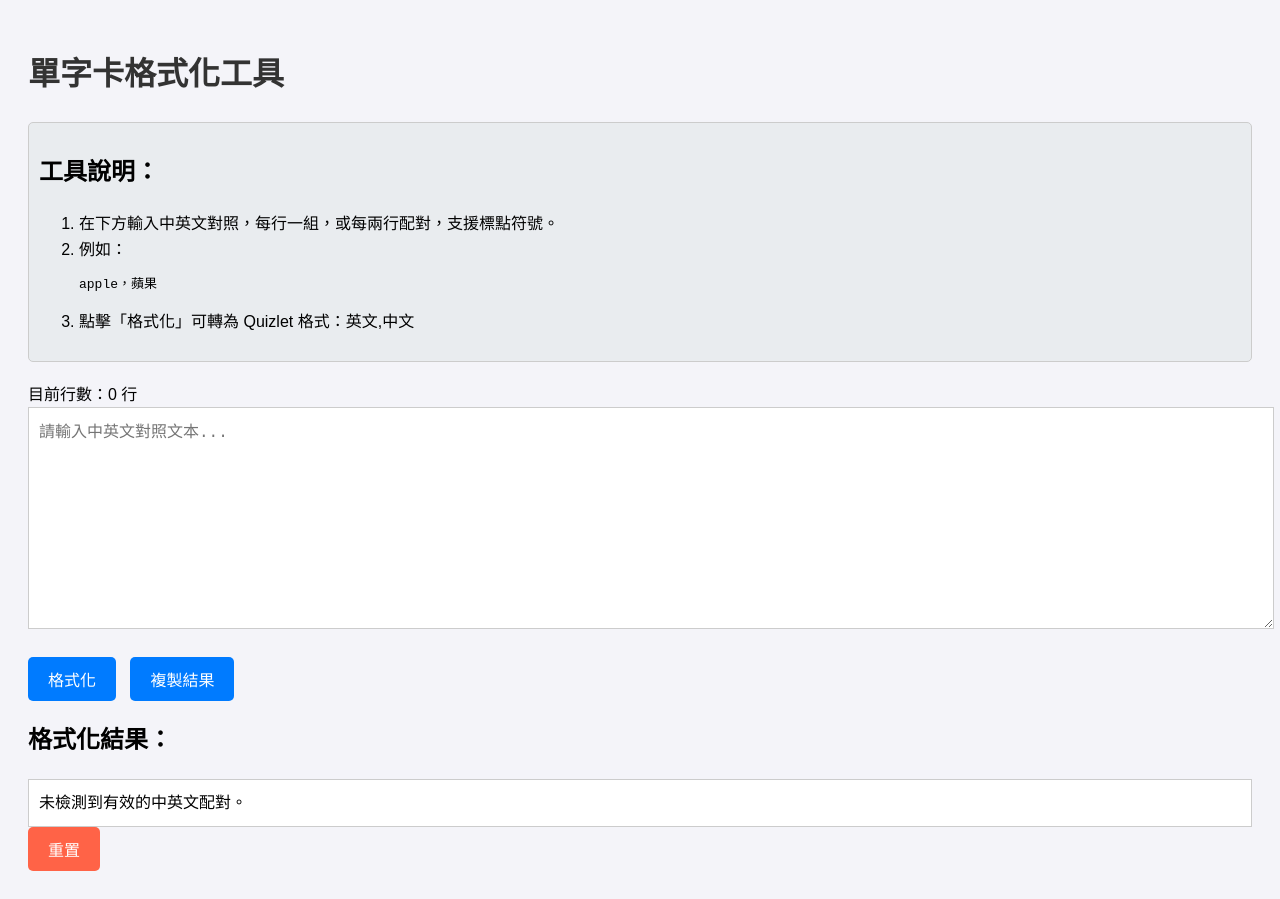
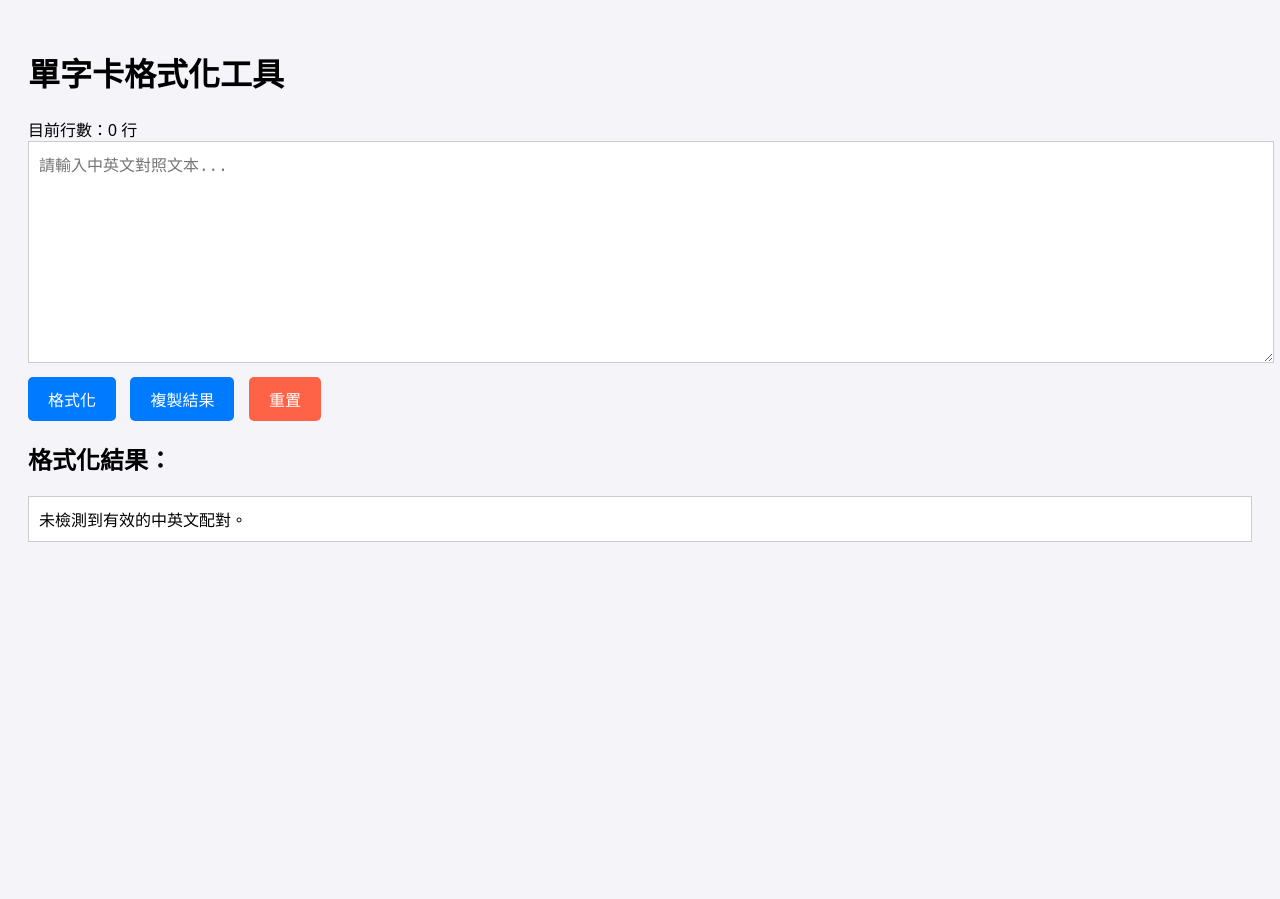
Before and after one commit to Iamsvito/Quizlet, a plain HTML site: page index.html in a window 1280 px wide. Both pictures are taken after a click on the button "格式化". After the commit the page ends 800 px from the top, so only its background shows below. Drawn offline with Linux system fonts and the light colour scheme.

Commit message:
Update index.html

```diff
--- a/index.html
+++ b/index.html
@@ -4,54 +4,29 @@
     <meta charset="UTF-8">
     <meta name="viewport" content="width=device-width, initial-scale=1.0">
     <title>單字卡格式化工具</title>
-    <meta name="description" content="簡單易用的單字卡格式化工具，幫助您快速將中英文對照文本轉換為適合 Quizlet 匯入的格式。">
-    <meta name="keywords" content="單字卡格式化工具, Quizlet, 中英文對照, 線上工具, 中英文配對, 單字學習, 格式化工具">
-    <meta name="robots" content="index, follow">
-
-    <meta property="og:title" content="單字卡格式化工具 - 中英文文本轉換助手">
-    <meta property="og:description" content="快速格式化中英文對照文本，輕鬆適配 Quizlet 和其他學習工具，提升學習效率！">
-    <meta property="og:type" content="website">
-    <meta property="og:url" content="https://iamsvito.github.io/Quizlet/">
-
-    <meta name="twitter:card" content="summary_large_image">
-    <meta name="twitter:title" content="單字卡格式化工具 - 中英文文本轉換助手">
-    <meta name="twitter:description" content="快速格式化中英文對照文本，適配 Quizlet 和學習工具。讓您的學習更高效！">
-
     <style>
         body {
             font-family: Arial, sans-serif;
-            line-height: 1.6;
+            background-color: #f4f4f9;
             padding: 20px;
-            background-color: #f4f4f9;
-        }
-        h1 {
-            color: #333;
         }
         textarea {
             width: 100%;
             height: 200px;
-            margin-bottom: 20px;
+            font-size: 16px;
+            padding: 10px;
             border: 1px solid #ccc;
-            padding: 10px;
-            font-size: 16px;
-        }
-        #output {
-            white-space: pre-wrap;
-            background-color: #fff;
-            border: 1px solid #ccc;
-            padding: 10px;
-            font-size: 16px;
-            margin-top: 10px;
+            margin-bottom: 10px;
         }
         button {
+            padding: 10px 20px;
+            font-size: 16px;
+            margin-right: 10px;
+            border: none;
+            border-radius: 5px;
+            cursor: pointer;
             background-color: #007BFF;
             color: white;
-            border: none;
-            padding: 10px 20px;
-            font-size: 16px;
-            cursor: pointer;
-            border-radius: 5px;
-            margin-right: 10px;
         }
         button:hover {
             background-color: #0056b3;
@@ -62,35 +37,31 @@
         .reset:hover {
             background-color: #CC4F39;
         }
-        .instructions {
-            background-color: #e9ecef;
+        #output {
+            white-space: pre-wrap;
+            background-color: white;
             border: 1px solid #ccc;
             padding: 10px;
-            margin-bottom: 20px;
-            border-radius: 5px;
+            font-size: 16px;
+            margin-top: 10px;
         }
     </style>
 </head>
 <body>
+
 <h1>單字卡格式化工具</h1>
-    <div class="instructions">
-        <h2>工具說明：</h2>
-        <ol>
-            <li>在下方輸入中英文對照，每行一組，或每兩行配對，支援標點符號。</li>
-            <li>例如：
-                <pre>apple，蘋果</pre>
-            </li>
-            <li>點擊「格式化」可轉為 Quizlet 格式：英文,中文</li>
-        </ol>
-    </div>
 <div id="lineCount">目前行數：0 行</div>
+
 <textarea id="inputText" placeholder="請輸入中英文對照文本..." oninput="updateLineCount()"></textarea>
-    <button onclick="formatPairs()">格式化</button>
+
+<button onclick="preprocessInput(); formatPairs()">格式化</button>
 <button onclick="copyToClipboard()">複製結果</button>
+<button class="reset" onclick="resetPage()">重置</button>
+
 <h2>格式化結果：</h2>
 <div id="output">結果會顯示在這裡。</div>
-    <button class="reset" onclick="resetPage()">重置</button>
 
+<!-- 原本的 formatPairs() 不變 -->
 <script>
     function formatPairs() {
         const text = document.getElementById("inputText").value;
@@ -100,21 +71,25 @@ function formatPairs() {
 
         lines.forEach((line, index) => {
             const cleanedLine = line.trim();
-        if (cleanedLine === "") return;  // 跳過空行
+            const englishMatch = cleanedLine.match(/^[A-Za-z0-9\s.,!?;:'"()\/\[\]{}<>-]+/);
 
-        // 抓取中文前的英文（避開中文與標點）
-        const englishMatch = cleanedLine.match(/^([^，。！？；：「」『』（）【】、《》\s\d\p{Script=Han}]+)/u);
+            let englishPart = "";
+            let chinesePart = "";
 
             if (englishMatch) {
-            const englishPart = englishMatch[0].trim();
-            const chinesePart = cleanedLine.slice(englishPart.length).trim();
+                englishPart = englishMatch[0].trim();
+                chinesePart = cleanedLine.slice(englishPart.length).trim();
                 formattedOutput += `${englishPart},${chinesePart}\n`;
             } else {
                 errorLines.push({ line: index + 1, content: line });
             }
         });
 
-    document.getElementById("output").textContent = formattedOutput.trim() || "未檢測到有效的中英文配對。";
+        if (formattedOutput) {
+            document.getElementById("output").textContent = formattedOutput.trim();
+        } else {
+            document.getElementById("output").textContent = "未檢測到有效的中英文配對。";
+        }
 
         if (errorLines.length > 0) {
             let errorMessage = "以下行無法處理，已跳過：\n";
@@ -124,20 +99,33 @@ function formatPairs() {
             alert(errorMessage.trim());
         }
     }
+</script>
+
+<!-- 外部優化 -->
+<script>
+function preprocessInput() {
+    const textarea = document.getElementById("inputText");
+    const cleaned = textarea.value
+        .split(/\n/)
+        .filter(line => line.trim() !== "")
+        .join("\n");
+    textarea.value = cleaned;
+    updateLineCount();
+}
 
 function updateLineCount() {
     const text = document.getElementById("inputText").value;
-    const lineCount = text.split(/\n/).filter(line => line.trim() !== "").length;
-    document.getElementById("lineCount").textContent = `目前行數：${lineCount} 行`;
+    const count = text.split(/\n/).filter(line => line.trim() !== "").length;
+    document.getElementById("lineCount").textContent = `目前行數：${count} 行`;
 }
 
 function copyToClipboard() {
-    const outputText = document.getElementById("output").textContent;
-    if (!outputText || outputText === "結果會顯示在這裡。" || outputText.startsWith("未檢測到")) {
+    const output = document.getElementById("output").textContent;
+    if (!output || output === "結果會顯示在這裡。" || output.startsWith("未檢測到")) {
         alert("沒有可複製的內容！");
         return;
     }
-    navigator.clipboard.writeText(outputText).then(() => {
+    navigator.clipboard.writeText(output).then(() => {
         alert("已複製結果到剪貼簿！");
     }).catch(() => {
         alert("複製失敗，請手動複製。");
@@ -151,7 +139,5 @@ function resetPage() {
 }
 </script>
 
-
-
 </body>
 </html>
```
Lines whose indentation alone changed are shown as unchanged.
